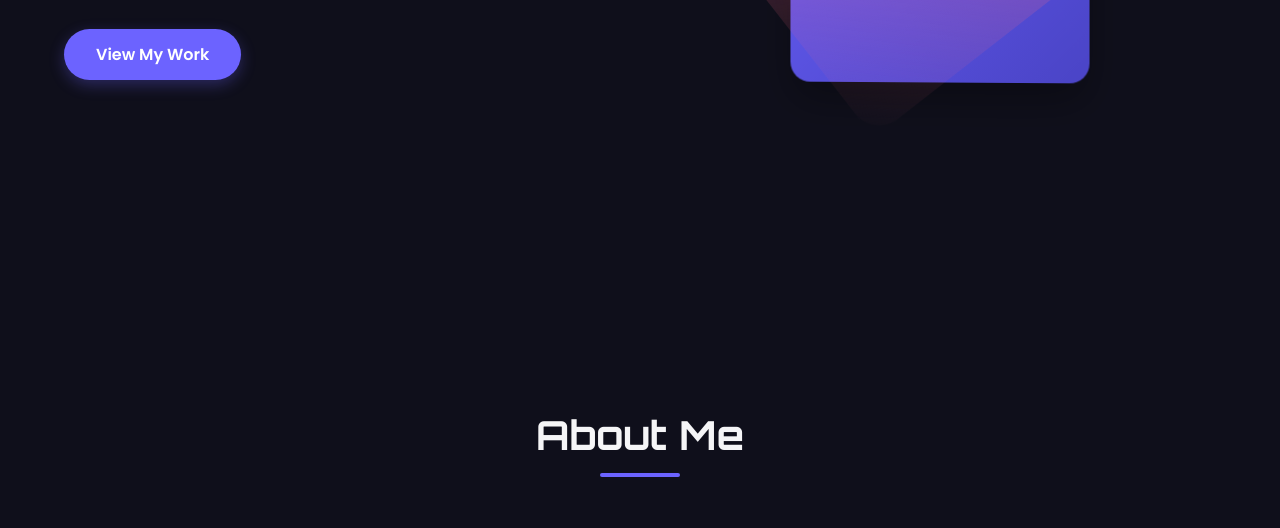
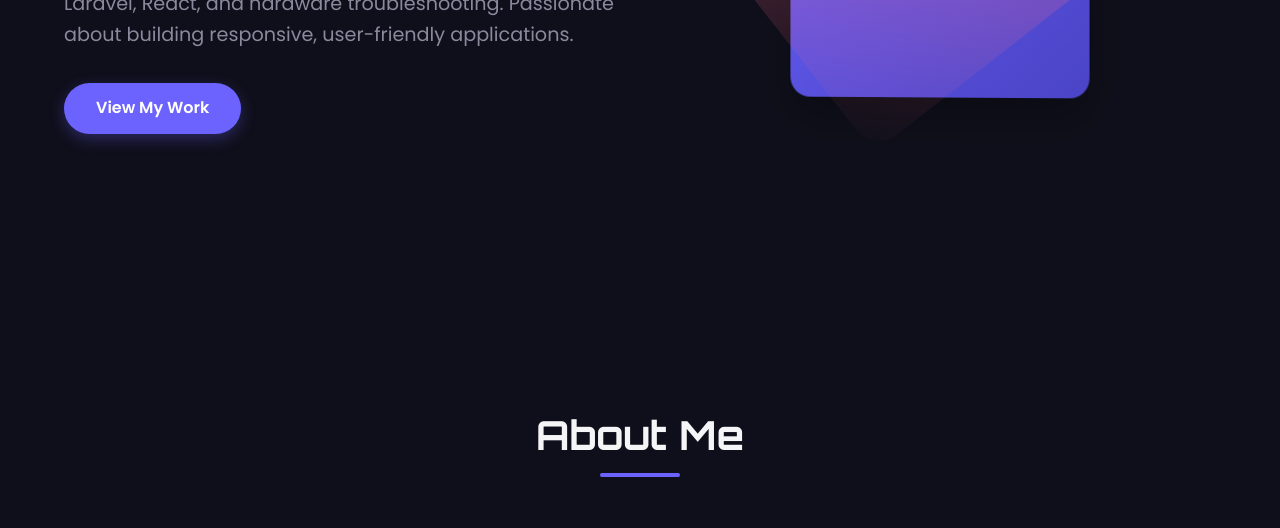
Before and after one commit to Mohammad-Abo-Al-Ghozlan/malik-halimeh, a plain HTML site: page index.html in a window 1280 px wide. Shown: the part 493-1021 px from the top of the page. Drawn offline with Linux system fonts and the light colour scheme.

Commit message:
Update index.html

```diff
--- a/index.html
+++ b/index.html
@@ -744,11 +744,12 @@
     </header>
 
     <!-- Hero Section -->
-    <section id="home" class="hero" style="padding-top:50px;">
+    <section id="home" class="hero">
         <div class="hero-bg"></div>
         <div class="container">
             <div class="hero-content">
                 <div class="hero-text fade-in">
+                    <br><br><br>
                     <h1>Full-Stack Developer & <span>IT Specialist</span></h1>
                     <p>Creating innovative digital solutions with expertise in PHP, Laravel, React, and hardware troubleshooting. Passionate about building responsive, user-friendly applications.</p>
                     <a href="#projects" class="btn">View My Work</a>
```
